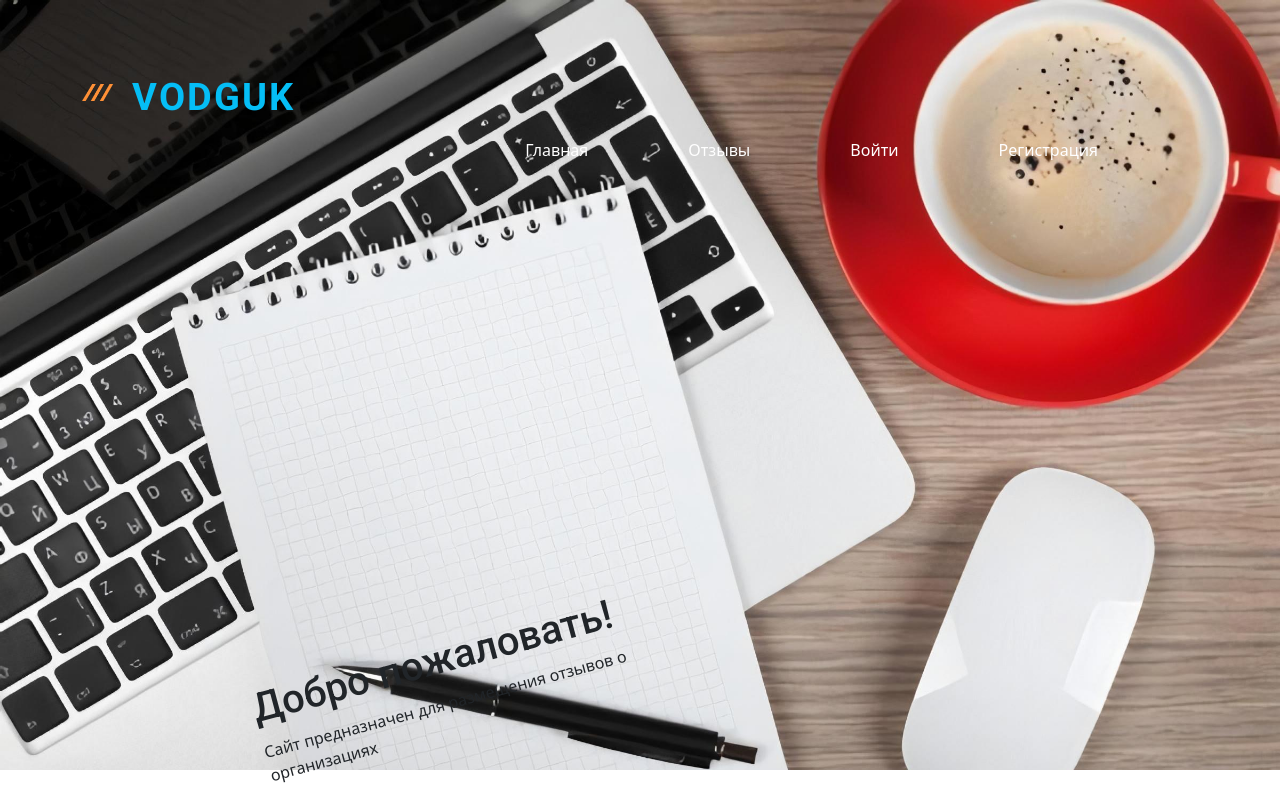
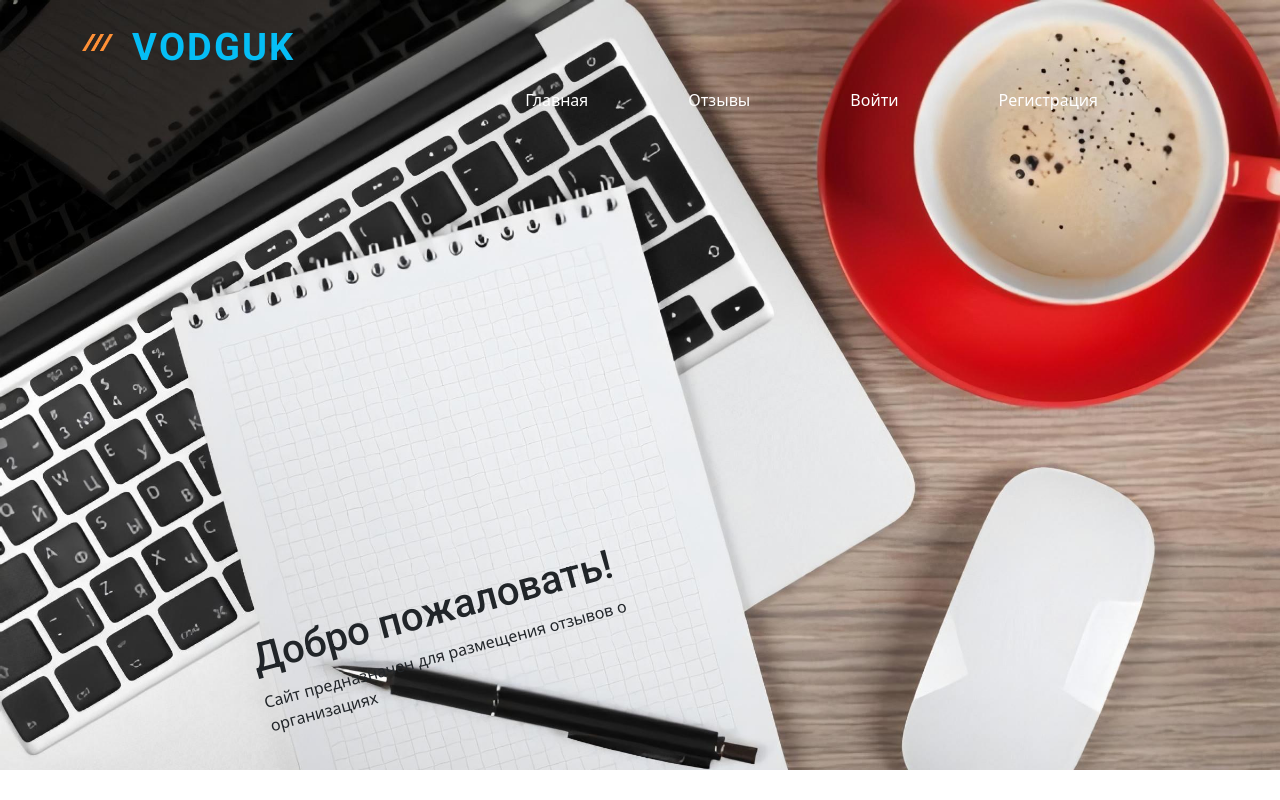
Before and after one commit to SergeiPozharkov/myproject, a PHP site: page / in a window 1280 px wide. Run offline with PHP 8.4, Linux system fonts and the light colour scheme.

Commit message:
Update style.css

```diff
--- a/public/css/style.css
+++ b/public/css/style.css
@@ -5,6 +5,10 @@ Distributor: http://bootstraptema.ru/
 License: Creative Commons Attribution 3.0 Unported
 License URL: http://creativecommons.org/licenses/by/3.0/
 --*/
+.header-nav {
+    padding-top: 0 !important;
+}
+
 .banner {
     width: auto !important;
     height: auto !important;
@@ -41,7 +45,7 @@ License URL: http://creativecommons.org/licenses/by/3.0/
 
     margin: auto;
     position: absolute;
-    top: 380px;
+    top: 360px;
     left: 0;
     bottom: 0;
     right: 0;
```
